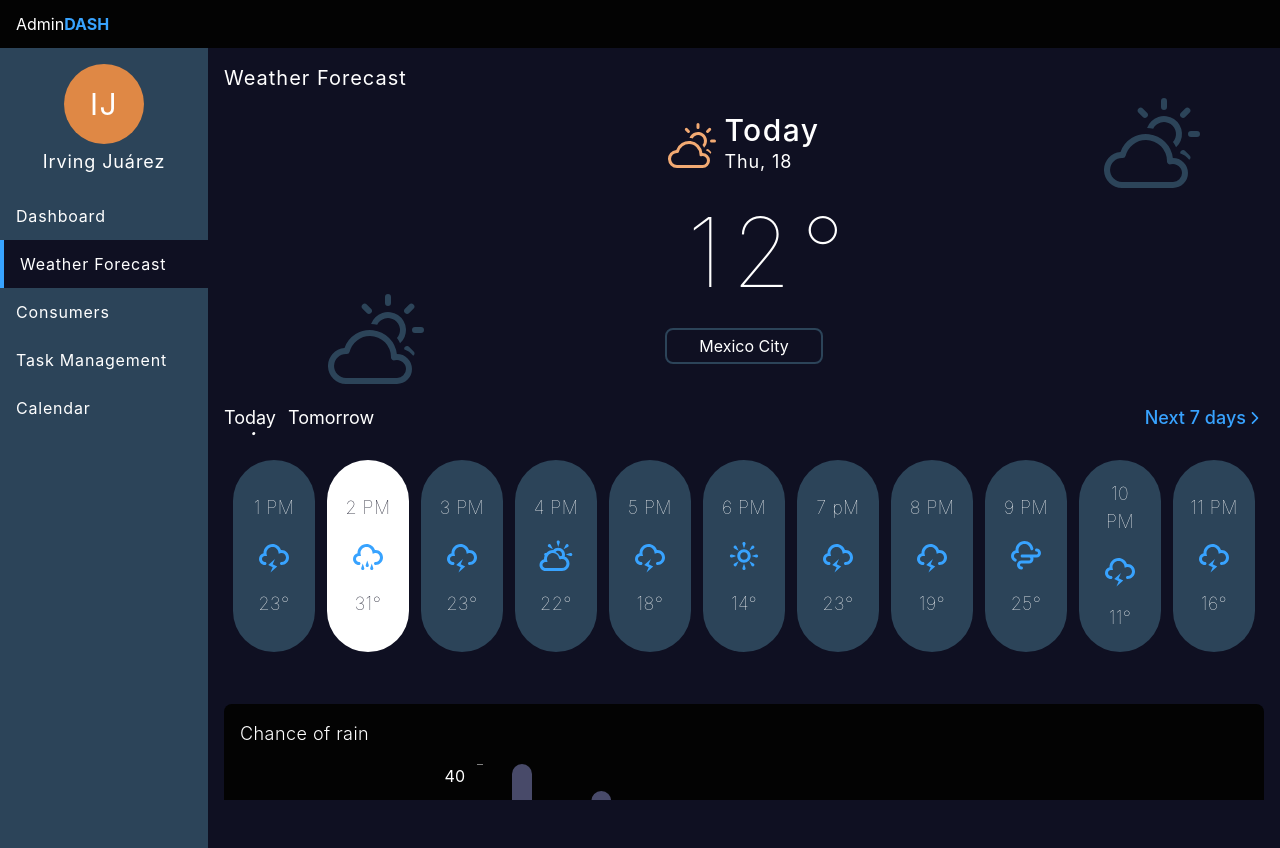
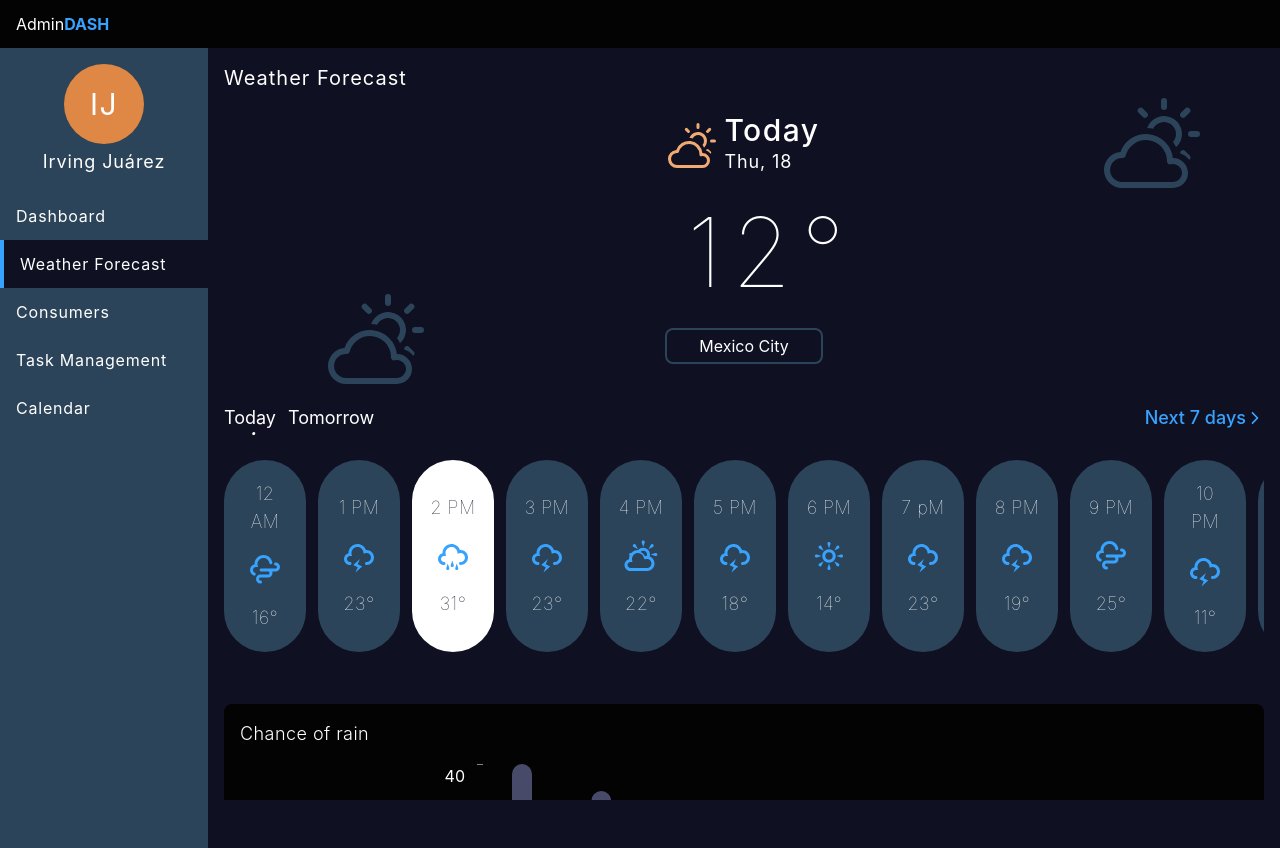
Before and after one commit to irvingvjuarez/admin-dash, a React (Vite) app: page /weather in a window 1280 px wide. Built offline with nearby package versions, Linux system fonts and the light colour scheme.

Commit message:
One Day forecast scroll problem finally completed

```diff
--- a/src/components/OneDayForecast.tsx
+++ b/src/components/OneDayForecast.tsx
@@ -14,7 +14,7 @@ const OneDayForecast: React.FC = (): JSX.Element => {
   const handleTomorrow = () => setWeatherData({ info: DATA.tomorrowWeather, status: "tomorrow" })
 
   return(
-    <section className="mb-9">
+    <section className="mb-9 flex items-center flex-col">
       <article className="w-full flex justify-between items-center mb-7">
         <div className="flex items-center text-lg">
           <h2 onClick={handleToday} className="mr-3 relative cursor-pointer hover:-translate-y-1">
@@ -31,7 +31,8 @@ const OneDayForecast: React.FC = (): JSX.Element => {
         </div>
       </article>
 
-      <article className="flex space-x-3 w-full overflow-x-auto pb-4 scrollbar lg:justify-center">
+      <article className="w-full pb-4 scrollbar overflow-x-auto">
+        <div className="flex space-x-3 w-fit mx-auto">
           {weatherData.info.map(item => {
             const Component = item.statusIcon()
             return(
@@ -42,6 +43,7 @@ const OneDayForecast: React.FC = (): JSX.Element => {
               </div>
             )
           })}
+        </div>
       </article>
     </section>
   )
```
Lines whose indentation alone changed are shown as unchanged.
